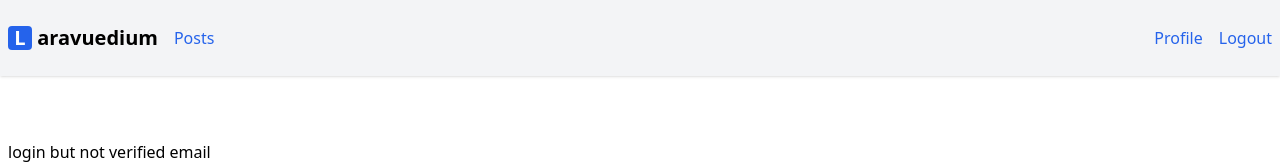
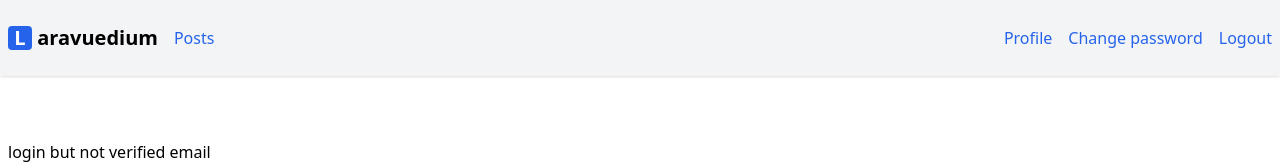
Before and after one commit to lmottasin/laravuedium, a Vue app: page /send-email-verification in a window 1280 px wide. Shown: the top 164 px of the page. Built offline with nearby package versions, Linux system fonts and the light colour scheme; no server answers; sample sign-in values are in the browser's storage.

Commit message:
feat: password change view

```diff
--- a/src/App.vue
+++ b/src/App.vue
@@ -28,6 +28,9 @@
         <div class="flex gap-4 items-center">
           <template v-if="auth.check">
             <RouterLink class="router-link" :to="{ name: 'profile.edit' }"> Profile </RouterLink>
+            <RouterLink class="router-link" :to="{ name: 'profile.change-password' }">
+              Change password
+            </RouterLink>
             <button @click="auth.logout" class="router-link">Logout</button>
           </template>
           <template v-else>
--- a/src/bootstrap.js
+++ b/src/bootstrap.js
@@ -9,7 +9,7 @@
 window.axios.defaults.withCredentials = true
 /* so we can omit full URLs in our requests and just type in
 the relative path of the server's API endpoint. */
-window.axios.defaults.baseURL = 'http://localhost:8000/api/v1'
+window.axios.defaults.baseURL = 'https://laravuedium-api.test/api/v1'
 
 /* If unauthenticated response occurred */
 window.axios.interceptors.response.use(
--- a/src/router/index.js
+++ b/src/router/index.js
@@ -40,6 +40,12 @@
       component: () => import('@/views/Auth/RegisterView.vue')
     },
     {
+      path: '/login',
+      name: 'login',
+      beforeEnter: guest,
+      component: () => import('@/views/Auth/LoginView.vue')
+    },
+    {
       path: '/send-email-verification',
       name: 'email.verification.send',
       beforeEnter: [auth],
@@ -52,10 +58,10 @@
       component: () => import('@/views/Profile/EditView.vue')
     },
     {
-      path: '/login',
-      name: 'login',
-      beforeEnter: guest,
-      component: () => import('@/views/Auth/LoginView.vue')
+      path: '/profile/change-password',
+      name: 'profile.change-password',
+      beforeEnter: [auth, verified],
+      component: () => import('@/views/Profile/ChangePassword.vue')
     },
     {
       path: '/posts',
--- /dev/null
+++ b/src/stores/changePassword.js
@@ -0,0 +1,54 @@
+import { reactive, ref } from 'vue'
+import { defineStore } from 'pinia'
+
+export const useChangePassword = defineStore('change-password', () => {
+  const errors = reactive({})
+  const status = ref('')
+  const loading = ref(false)
+  const form = reactive({
+    current_password: '',
+    password: '',
+    password_confirmation: ''
+  })
+
+  function resetForm() {
+    form.current_password = ''
+    form.password = ''
+    form.password_confirmation = ''
+
+    errors.value = {}
+    status.value = ''
+  }
+
+  async function updatePassword() {
+    loading.value = true
+    errors.value = {}
+    status.value = ''
+
+    return window.axios
+      .put('password', form)
+      .then(() => {
+        status.value = 'Password has been updated.'
+      })
+      .catch((error) => {
+        if (error.response.status === 422) {
+          errors.value = error.response.data.errors
+        }
+      })
+      .finally(() => {
+        form.current_password = ''
+        form.password = ''
+        form.password_confirmation = ''
+        loading.value = false
+      })
+  }
+
+  return {
+    form,
+    loading,
+    errors,
+    resetForm,
+    status,
+    updatePassword
+  }
+})
--- /dev/null
+++ b/src/views/Profile/ChangePassword.vue
@@ -0,0 +1,61 @@
+<script setup>
+import { onBeforeUnmount } from 'vue'
+import { useChangePassword } from '@/stores/changePassword'
+
+const store = useChangePassword()
+
+onBeforeUnmount(store.resetForm)
+</script>
+
+<template>
+  <form @submit.prevent="store.updatePassword">
+    <div class="flex flex-col mx-auto md:w-96 w-full">
+      <h1 class="text-2xl font-bold mb-4 text-center">Change password</h1>
+      <div class="alert alert-success mb-4" v-show="store.status">
+        {{ store.status }}
+      </div>
+      <div class="flex flex-col gap-2 mb-4">
+        <label for="current_password" class="required">Current password</label>
+        <input
+          type="password"
+          name="current_password"
+          id="current_password"
+          class="form-input"
+          v-model="store.form.current_password"
+          :disabled="store.loading"
+        />
+        <ValidationError :errors="store.errors" field="current_password" />
+      </div>
+      <div class="flex flex-col gap-2 mb-4">
+        <label for="password" class="required">New password</label>
+        <input
+          type="password"
+          name="password"
+          id="password"
+          class="form-input"
+          v-model="store.form.password"
+          :disabled="store.loading"
+        />
+        <ValidationError :errors="store.errors" field="password" />
+      </div>
+      <div class="flex flex-col gap-2">
+        <label for="password_confirmation" class="required"> Confirm new password </label>
+        <input
+          type="password"
+          name="password_confirmation"
+          id="password_confirmation"
+          class="form-input"
+          v-model="store.form.password_confirmation"
+          :disabled="store.loading"
+        />
+      </div>
+
+      <div class="border-t h-[1px] my-6"></div>
+
+      <button type="submit" class="btn btn-primary" :disabled="store.loading">
+        <IconSpinner class="animate-spin" v-show="store.loading" />
+        Update password
+      </button>
+    </div>
+  </form>
+</template>
```
